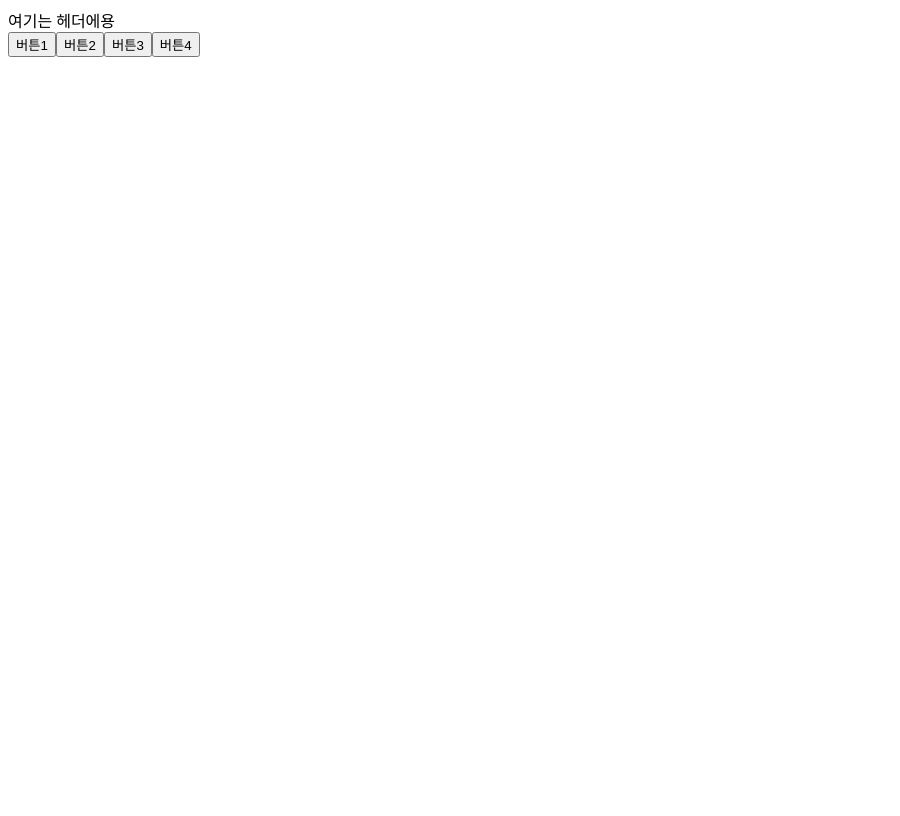
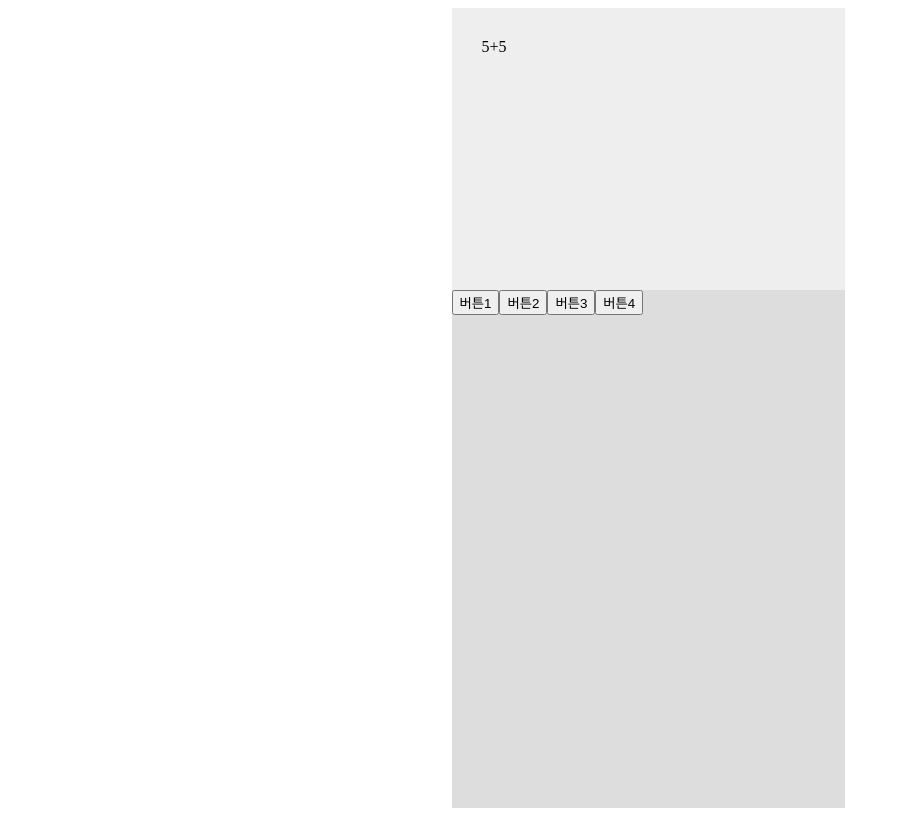
Before and after one commit to gaebal-saebal/calculator, a React (Vite) app: page / in a window 1280 px wide. Shown: the whole page, without its empty margins (0-900 px from the left). Built offline with nearby package versions, Linux system fonts and the light colour scheme.

Commit message:
feat: 레이아웃 구성

```diff
--- a/src/App.jsx
+++ b/src/App.jsx
@@ -1,17 +1,22 @@
-import React from "react";
-import { Button, Header } from "./components";
+import React from 'react';
+import { Button, Layout, Display } from './components';
+import styled from 'styled-components';
+
+const KeypadDiv = styled.div`
+  height: 70%;
+`;
 
 const App = () => {
   return (
-    <div className="App">
-      <Header>여기는 헤더에용</Header>
-      <main>
+    <Layout>
+      <Display>5+5</Display>
+      <KeypadDiv>
         <Button>버튼1</Button>
         <Button>버튼2</Button>
         <Button>버튼3</Button>
         <Button>버튼4</Button>
-      </main>
-    </div>
+      </KeypadDiv>
+    </Layout>
   );
 };
 
--- /dev/null
+++ b/src/components/Display.jsx
@@ -0,0 +1,15 @@
+import React from 'react';
+import styled from 'styled-components';
+
+const OutputDiv = styled.div`
+  width: calc(100% - 60px);
+  height: 30%;
+  background: #eee;
+  padding: 30px;
+`;
+
+const Display = ({ children }) => {
+  return <OutputDiv>{children}</OutputDiv>;
+};
+
+export default Display;
--- /dev/null
+++ b/src/components/Layout.jsx
@@ -0,0 +1,30 @@
+import React from 'react';
+import styled from 'styled-components';
+
+const LayoutDiv = styled.div`
+  display: flex;
+  justify-content: center;
+  align-items: center;
+  width: 100vw;
+  height: 100vh;
+`;
+
+const WrapperDiv = styled.div`
+  display: flex;
+  flex-direction: column;
+  width: 100vw;
+  max-width: 393px;
+  height: 100vh;
+  max-height: 852px;
+  background-color: #ddd;
+`;
+
+const Layout = ({ children }) => {
+  return (
+    <LayoutDiv>
+      <WrapperDiv>{children}</WrapperDiv>
+    </LayoutDiv>
+  );
+};
+
+export default Layout;
--- a/src/components/index.js
+++ b/src/components/index.js
@@ -1,2 +1,4 @@
-export { default as Button } from "./Button";
-export { default as Header } from "./Header";
+export { default as Button } from './Button';
+export { default as Header } from './Header';
+export { default as Layout } from './Layout';
+export { default as Display } from './Display';
```
